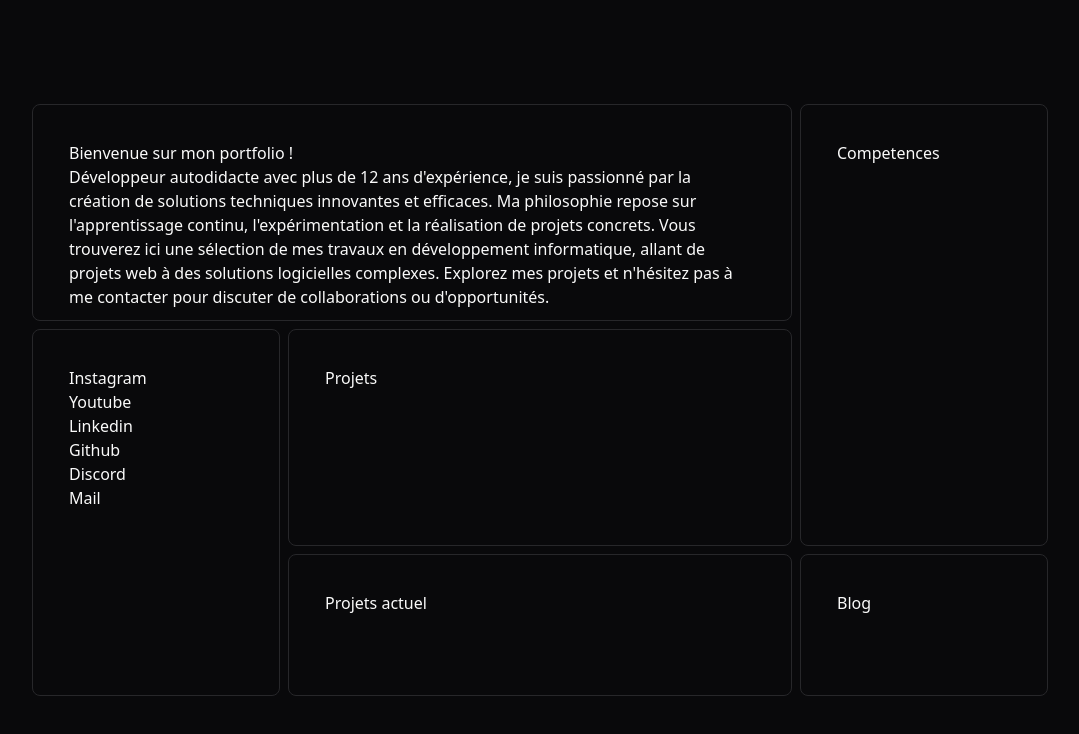
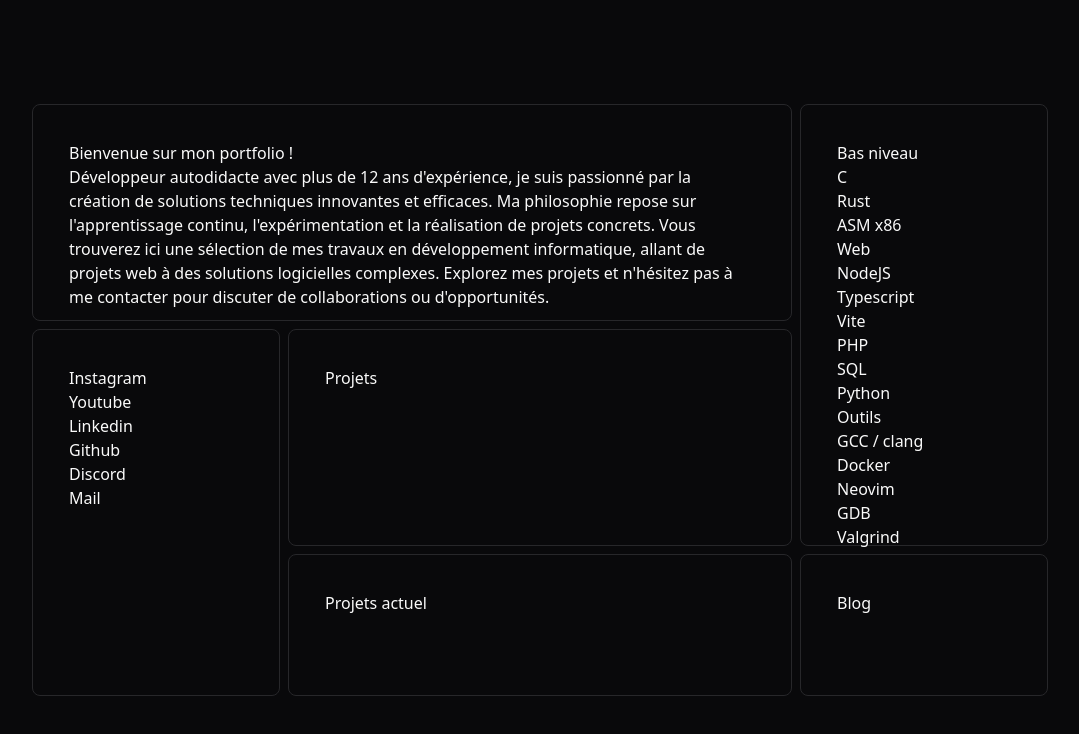
Before and after one commit to alex-robert-fr/alex-robert-fr.github.io, a React (Vite) app: page / in a window 1280 px wide. Shown: the top 734 px of the page, without its empty margins (100-1179 px from the left). Built offline with nearby package versions, Linux system fonts and the light colour scheme.

Commit message:
💬 Add basic Skills

```diff
--- a/src/App.tsx
+++ b/src/App.tsx
@@ -1,5 +1,6 @@
 import Section from "./components/Section";
 import Presentation from "./Sections/Presentation";
+import Skills from "./Sections/Skills";
 import SocialMedias from "./Sections/SocialMedias";
 
 function App() {
@@ -7,9 +8,7 @@ function App() {
     <div className="flex h-screen w-screen items-center justify-center bg-background">
       <div className="grid max-h-[75%] max-w-5xl grid-cols-4 grid-rows-8 flex-wrap">
         <Presentation className="col-span-3 row-span-3" />
-        <Section className="col-span-1 row-span-6">
-          <p>Competences</p>
-        </Section>
+        <Skills className="col-span-1 row-span-6" />
         <SocialMedias className="col-span-1 row-span-5" />
         <Section className="col-span-2 row-span-3">
           <p>Projets</p>
--- /dev/null
+++ b/src/Sections/Skills.tsx
@@ -0,0 +1,36 @@
+import Section from "../components/Section";
+
+function Skills({ className }: { className: string }) {
+  return (
+    <Section className={className}>
+      <>
+        <h3>Bas niveau</h3>
+        <ul>
+          <li>C</li>
+          <li>Rust</li>
+          <li>ASM x86</li>
+        </ul>
+        <h3>Web</h3>
+        <ul>
+          <li>NodeJS</li>
+          <li>Typescript</li>
+          <li>Vite</li>
+          <li>PHP</li>
+          <li>SQL</li>
+          <li>Python</li>
+        </ul>
+        <h3>Outils</h3>
+        <ul>
+          <li>GCC / clang</li>
+          <li>Docker</li>
+          <li>Neovim</li>
+          <li>GDB</li>
+          <li>Valgrind</li>
+          <li>PNPM</li>
+        </ul>
+      </>
+    </Section>
+  );
+}
+
+export default Skills;
```
